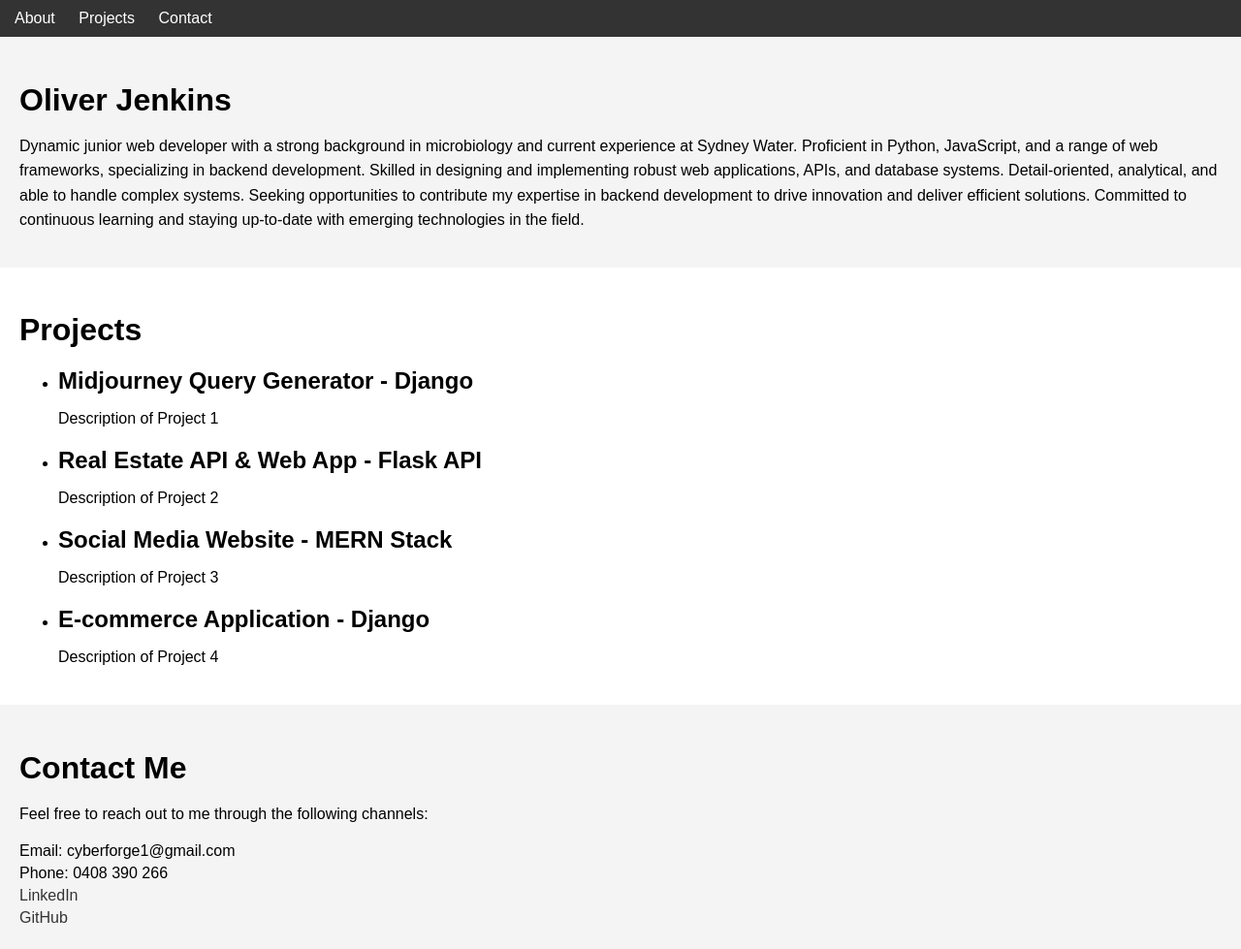
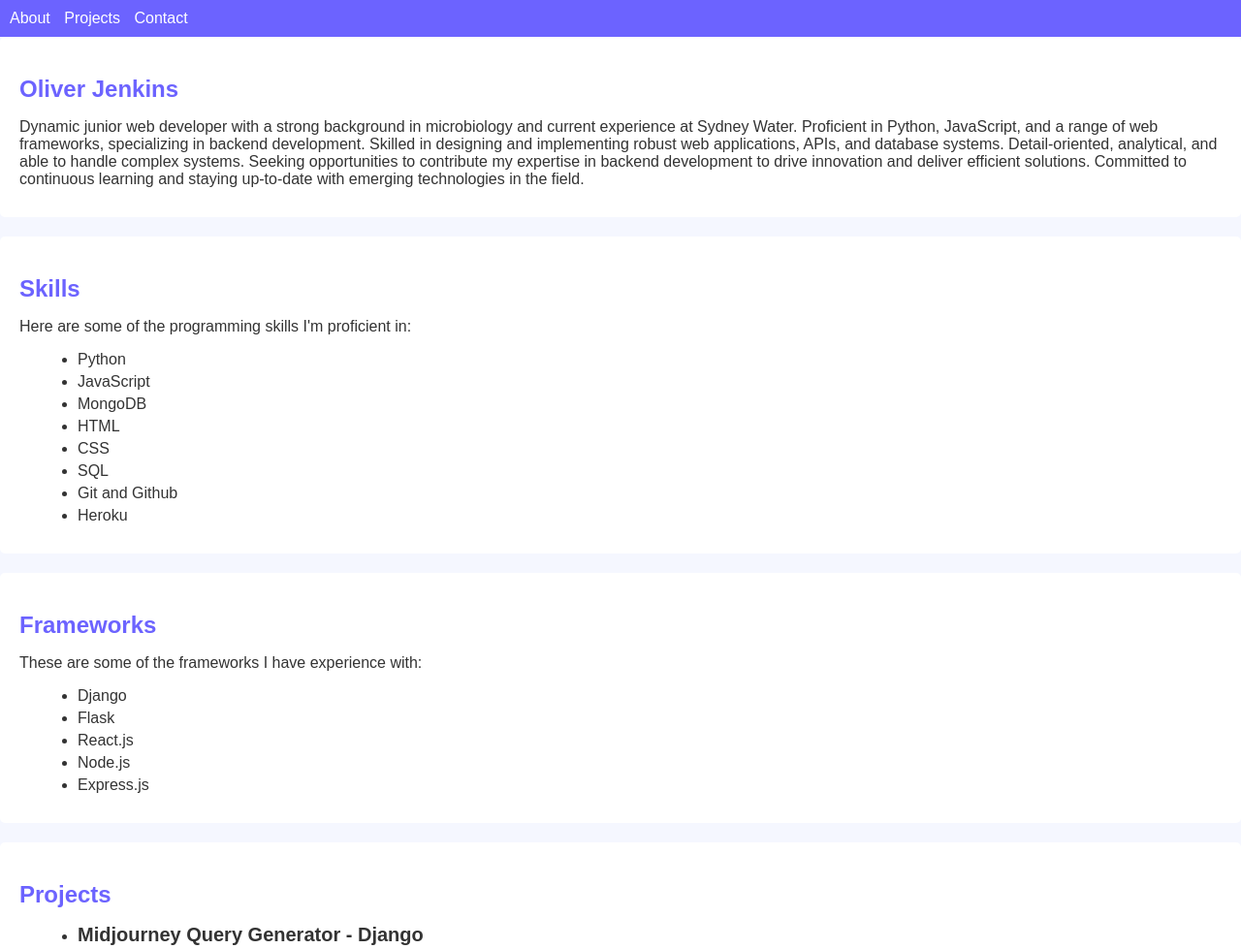
Before and after one commit to cyberforge1/portfolioWebsite, a plain HTML site: page index.html in a window 1280 px wide. Shown: the top 979 px of the page at 97% size. Drawn offline with Linux system fonts and the light colour scheme.

Commit message:
a change of the CSS and additions to index.html

```diff
--- a/index.html
+++ b/index.html
@@ -30,6 +30,33 @@
         efficient solutions. Committed to continuous learning and staying
         up-to-date with emerging technologies in the field.
       </p>
+    </section>
+
+    <section id="Skills">
+      <h1>Skills</h1>
+      <p>Here are some of the programming skills I'm proficient in:</p>
+      <ul>
+        <li>Python</li>
+        <li>JavaScript</li>
+        <li>MongoDB</li>
+        <li>HTML</li>
+        <li>CSS</li>
+        <li>SQL</li>
+        <li>Git and Github</li>
+        <li>Heroku</li>
+      </ul>
+    </section>
+
+    <section id="frameworks">
+      <h1>Frameworks</h1>
+      <p>These are some of the frameworks I have experience with:</p>
+      <ul>
+        <li>Django</li>
+        <li>Flask</li>
+        <li>React.js</li>
+        <li>Node.js</li>
+        <li>Express.js</li>
+      </ul>
     </section>
 
     <section id="projects">
--- a/style.css
+++ b/style.css
@@ -1,22 +1,13 @@
-/* Custom styles */
-
-/* Global styles */
 body {
+    background-color: #f5f7ff;
+    color: #333;
     font-family: Arial, sans-serif;
     margin: 0;
     padding: 0;
   }
 
-  .container {
-    max-width: 960px;
-    margin: 0 auto;
-    padding: 20px;
-  }
-
-  /* Header and navigation */
   header {
-    background-color: #333;
-    color: #fff;
+    background-color: #6c63ff;
     padding: 10px;
   }
 
@@ -27,96 +18,56 @@ body {
   }
 
   nav ul li {
-    display: inline-block;
+    display: inline;
     margin-right: 10px;
   }
 
   nav ul li a {
     color: #fff;
     text-decoration: none;
-    padding: 5px;
   }
 
-  nav ul li a:hover {
-    background-color: #555;
+  section {
+    margin-bottom: 20px;
+    padding: 20px;
+    background-color: #fff;
+    border-radius: 5px;
   }
 
-  /* About section */
-  #about {
-    background-color: #f4f4f4;
-    padding: 20px;
-  }
-
-  #about h1 {
-    font-size: 32px;
-    margin-bottom: 10px;
-  }
-
-  #about p {
-    line-height: 1.6;
-  }
-
-  /* Projects section */
-  #projects {
-    padding: 20px;
-  }
-
-  #projects h1 {
-    font-size: 32px;
-    margin-bottom: 20px;
-  }
-
-  #projects ul li {
-    margin-bottom: 20px;
-  }
-
-  #projects h2 {
+  h1 {
+    color: #6c63ff;
     font-size: 24px;
     margin-bottom: 10px;
   }
 
-  #projects p {
+  h2 {
+    color: #333;
+    font-size: 20px;
     margin-bottom: 10px;
   }
 
-  /* Contact section */
-  #contact {
-    background-color: #f4f4f4;
-    padding: 20px;
-  }
-
-  #contact h1 {
-    font-size: 32px;
+  p {
     margin-bottom: 10px;
   }
 
-  #contact p {
-    line-height: 1.6;
+  ul {
+    list-style-type: disc;
+    margin-left: 20px;
+    margin-bottom: 10px;
   }
 
-  #contact ul {
-    list-style-type: none;
-    padding: 0;
-    margin: 0;
-  }
-
-  #contact li {
+  ul li {
     margin-bottom: 5px;
   }
 
-  #contact a {
-    color: #333;
+  a {
+    color: #6c63ff;
     text-decoration: none;
   }
 
-  #contact a:hover {
-    text-decoration: underline;
+  footer {
+    background-color: #6c63ff;
+    color: #fff;
+    text-align: center;
+    padding: 10px;
   }
-
-  /* Footer */
-  footer {
-    background-color: #333;
-    color: #fff;
-    padding: 10px;
-    text-align: center;
-  }
```
